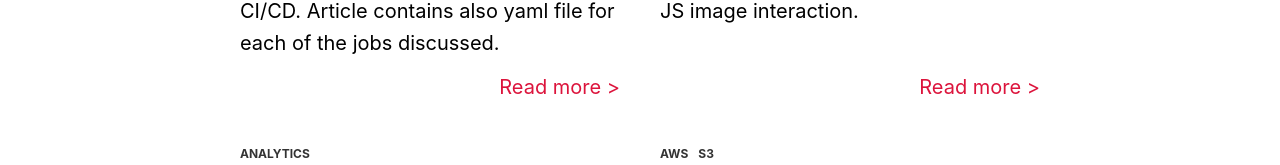
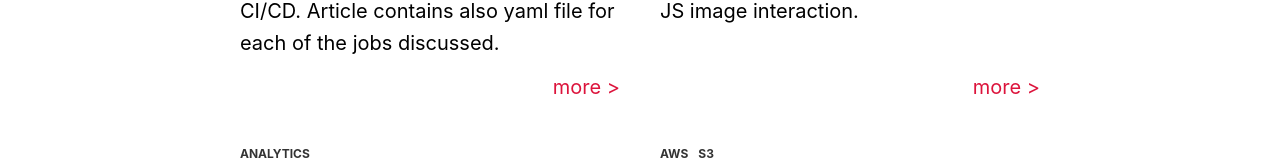
Before and after one commit to raditotev/my-blog, a Next.js app: page / in a window 1280 px wide. Shown: the part 475-640 px from the top of the page. Built offline with nearby package versions, Linux system fonts and the light colour scheme.

Commit message:
Change text in links to posts

```diff
--- a/components/PostItem.js
+++ b/components/PostItem.js
@@ -19,7 +19,7 @@ const PostItem = ({ post }) => {
           <TimeStamp date={date} updated={updated} />
           <p>{description}</p>
           <Link href={`/posts/${id}`}>
-            <a className="read-more">Read more &gt;</a>
+            <a className="read-more">more &gt;</a>
           </Link>
         </Card>
       </li>
```
Also changed, not shown: 2 other files (tests, documents, lock files or other folders).
